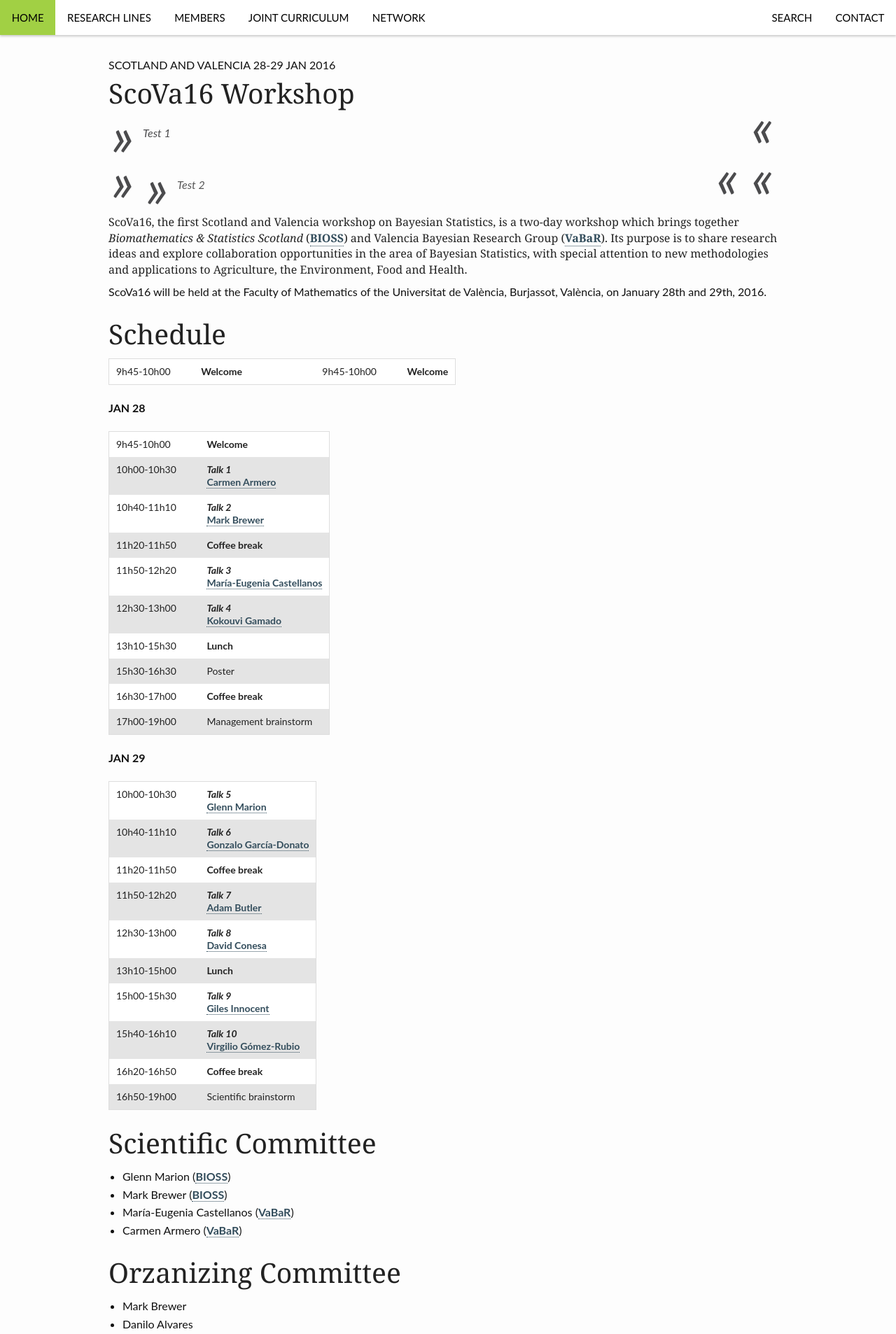
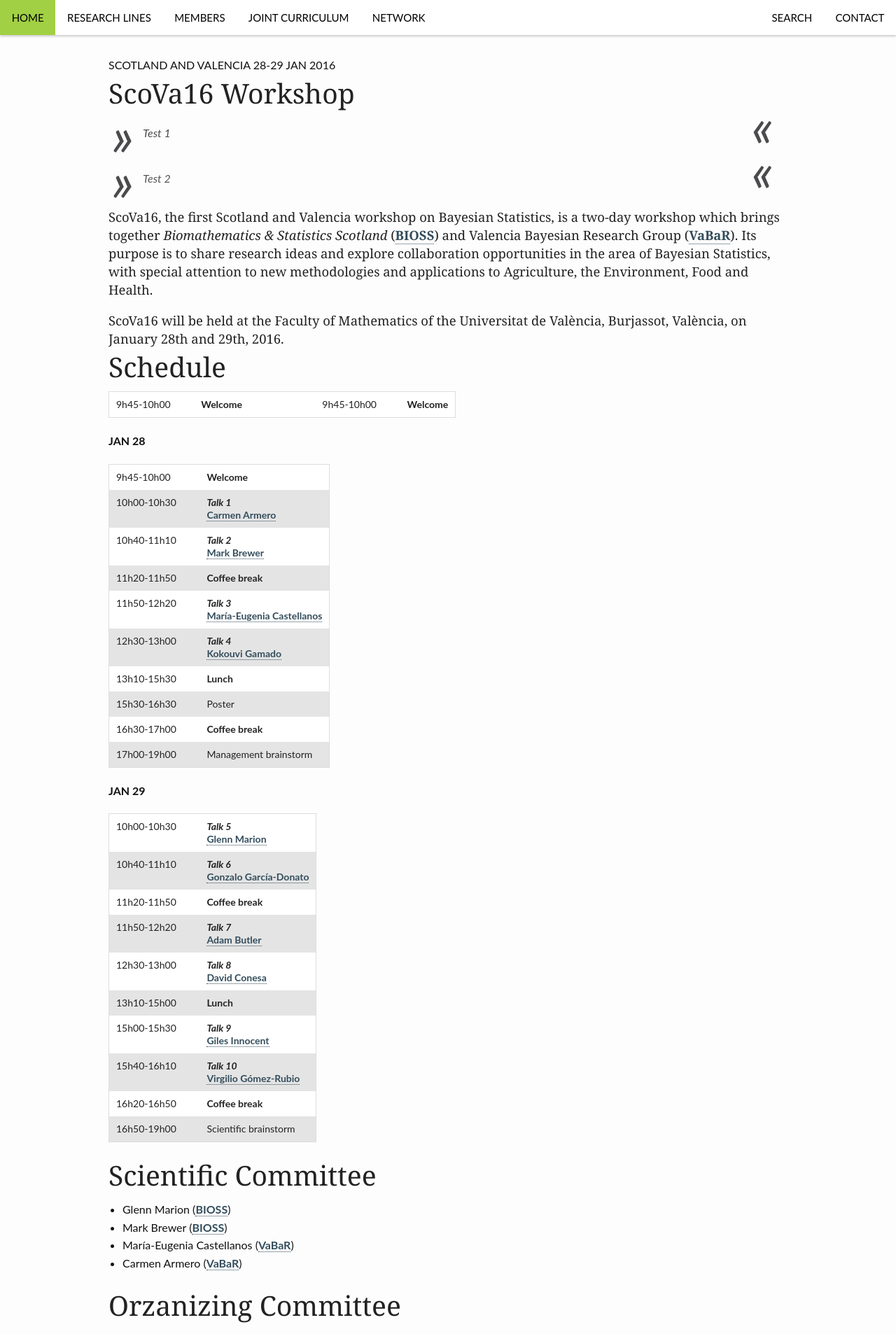
Before and after one commit to VABAR/VABAR.github.io, a Jekyll site: the page built from _posts/events/2015-11-25-ScoVa16.md, in a window 1280 px wide. Shown: the top 1906 px of the page at 70% size. Built offline with Jekyll 4.4.1, drawn with Linux system fonts in a browser that asks for light colours.

Commit message:
Update 2015-11-25-ScoVa16.md

```diff
--- a/_posts/events/2015-11-25-ScoVa16.md
+++ b/_posts/events/2015-11-25-ScoVa16.md
@@ -10,10 +10,10 @@ categories: events
 
 <blockquote> Test 1 </blockquote>
 
->> Test 2
+> Test 2
 
-###### ScoVa16, the first Scotland and Valencia workshop on Bayesian Statistics, is a two-day workshop which brings together <i>Biomathematics & Statistics Scotland</i> (<a href="http://www.bioss.ac.uk/">BIOSS</a>) and Valencia Bayesian Research Group (<a href="http://vabar.github.io/">VaBaR</a>). Its purpose is to share research ideas and explore collaboration opportunities in the area of Bayesian Statistics, with special attention to new methodologies and applications to Agriculture, the Environment, Food and Health. <br>
-ScoVa16 will be held at the Faculty of Mathematics of the Universitat de València, Burjassot, València, on January 28th and 29th, 2016.
+##### ScoVa16, the first Scotland and Valencia workshop on Bayesian Statistics, is a two-day workshop which brings together <i>Biomathematics & Statistics Scotland</i> (<a href="http://www.bioss.ac.uk/">BIOSS</a>) and Valencia Bayesian Research Group (<a href="http://vabar.github.io/">VaBaR</a>). Its purpose is to share research ideas and explore collaboration opportunities in the area of Bayesian Statistics, with special attention to new methodologies and applications to Agriculture, the Environment, Food and Health. <br>
+##### ScoVa16 will be held at the Faculty of Mathematics of the Universitat de València, Burjassot, València, on January 28th and 29th, 2016.
 
 # Schedule
 
```
